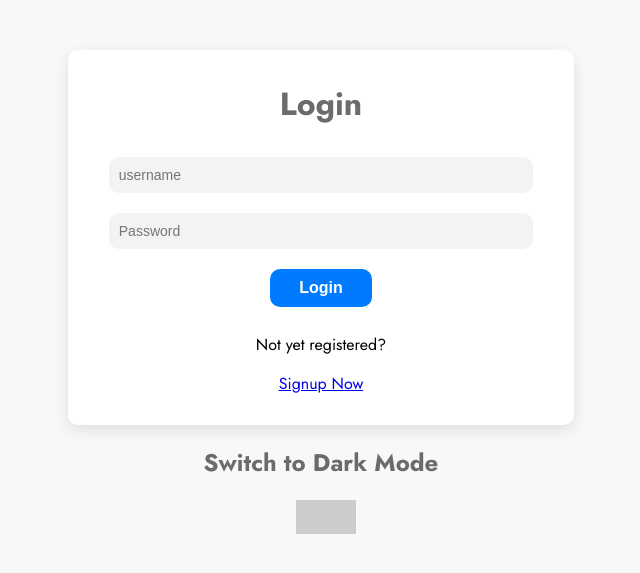
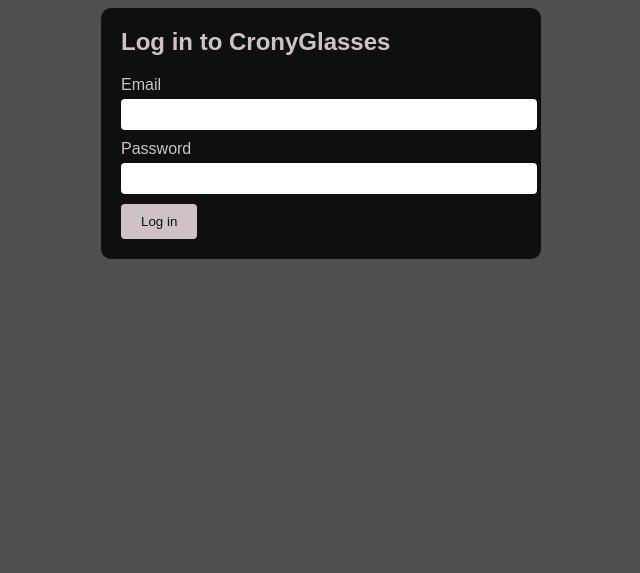
Before and after one commit to freedompraise/CronyGlasses, a Django app: template service/templates/service/login.html in a window 1280 px wide. Shown: the top 573 px of the page, without its empty margins (319-959 px from the left). Run offline with Django 4.2, Linux system fonts and the light colour scheme; the template is opened without the code that fills it, so the values that code supplies are empty.

Commit message:
login order restored

```diff
--- a/service/templates/service/login.html
+++ b/service/templates/service/login.html
@@ -1,38 +1,34 @@
 {% load static %}
-
 <!DOCTYPE html>
 <html>
   <head>
-	<title>Login | SkyCast</title>
-	<link rel="stylesheet" type="text/css" href="{% static 'style/login.css' %}">
-	<link rel="stylesheet" href="https://cdnjs.cloudflare.com/ajax/libs/font-awesome/5.15.2/css/all.min.css" integrity="sha512-9XZlBtV0zgI0W8VvTfNinN7VYRXQEHiCOp8rjKX9Rd7VrTOcNVYYbh8i0QK1C3FsYfWo3MlCgsrKjJGuUSLo1g==" crossorigin="anonymous" />
+    <title>Login - CronyGlasses</title>
+    <link rel="stylesheet" type="text/css" href="{% static 'styles/register.css' %}">
+
   </head>
 
-<body>
-  <div class="login-box">
-    <h1>Login</h1>
-    <form method = "POST">
+
+  <div class="container">
+    <div class="row justify-content-center">
+      <div class="col-md-6">
+        <div class="card">
+          <div class="card-body">
+
+            <form method="POST">
               {% csrf_token %}
-      {% if error_message %}
-      <p>{{ error_message }}</p>
-      {% endif %}
-      <input type="text" placeholder="username" name="username" id="login-input">
-      <input type="password" placeholder="Password" name="password" id="login-input">
-      <button type="submit" id="login-button">Login</button>
-      <div class="register-text">
-        <p>Not yet registered?</p> <a href = "{% url 'register' %}">Signup Now</a>
+              <h2 class="card-title mb-4">Log in to CronyGlasses</h2>
+              <div class="form-group">
+                <label for="email">Email</label>
+                <input type="email" name="email" id="email" class="form-control" required>
               </div>
+              <div class="form-group">
+                <label for="password">Password</label>
+                <input type="password" name="password" id="password" class="form-control" required>
+              </div>
+              <button type="submit" class="btn btn-primary btn-block">Log in</button>
             </form>
           </div>
-
-  <div class="theme-toggle">
-    <h2></h2>
-    <label class="switch">
-      <input type="checkbox" onclick="switchTheme()">
-      <span class="slider"></span>
-    </label>
         </div>
       </div>
-	<script type="text/javascript" src="{% static 'js/darkmode.js' %}"></script>
-</body>
-</html>
+    </div>
+  </div>
--- a/static/styles/login.css
+++ b/static/styles/login.css
@@ -1,158 +1,31 @@
-@import url('https://fonts.googleapis.com/css2?family=Jost:wght@100;300;400;700&display=swap');
-
 body {
-  font-family: 'Jost', sans-serif;
-  background-color: #f8f8f8;
-  transition: 0.5s;
+  background-color: #cfc2c4;
 }
 
-body.dark-mode {
-  background-color: #121212;
+.card {
+  margin: 50px auto;
+  border: none;
+  box-shadow: 0px 0px 10px rgba(0, 0, 0, 0.1);
 }
 
-.login-box {
-  background-color: white;
-  width: 25%;
-  border-radius: 10px;
-  margin: auto;
-  margin-top: 50px;
-  padding-top: 10px;
-  padding-bottom: 30px;
-  box-shadow: 0px 5px 15px rgba(0, 0, 0, .1);
-  transition: 0.5s;
+.card-title {
+  text-align: center;
+  font-size: 24px;
+  color: #4f4f4f;
 }
 
-@media only screen and (max-width: 768px) {
-  .login-box {
-    width: 75%;
-  }
+.form-control {
+  border: none;
+  background-color: #f4f4f4;
+  box-shadow: inset 0px 0px 5px rgba(0, 0, 0, 0.1);
+  color: #4f4f4f;
 }
 
-@media only screen and (max-width: 1366px) {
-  .login-box {
-    width: 40%;
-  }
+.btn-primary {
+  background-color: #0e0f0f;
+  border: none;
 }
 
-.login-box.dark-mode {
-  background-color: #2b2b2b;
+.btn-primary:hover {
+  background-color: #4f4f4f;
 }
-
-.login-box h1 {
-  text-align: center;
-  color: #6b6b6b;
-  transition: 0.5s;
-}
-
-.register-text h4.dark-mode{
-  color: white;
-}
-
-.login-box h1.dark-mode {
-  color: white;
-}
-
-form {
-  display: flex;
-  flex-wrap: wrap;
-  justify-content: center;
-  margin-top: 30px;
-  margin-bottom: 0;
-}
-
-.register-text {
-  width: 100%;
-  text-align: center;
-  margin-top: 10px;
-}
-
-input {
-  width: 80%;
-  margin-bottom: 20px;
-  border: none;
-  background-color: #f3f3f3;
-  border-radius: 10px;
-  padding: 10px;
-  font-size: 14px;
-  transition: 0.5s;
-}
-
-input.dark-mode {
-  background-color: #424242;
-  color: white;
-}
-
-input:focus {
-  outline: none;
-}
-
-form button {
-  width: 20%;
-  border: none;
-  background-color: #007bff;
-  border-radius: 10px;
-  padding: 10px;
-  font-size: 16px;
-  font-weight: bold;
-  color: white;
-  transition: 0.5s;
-}
-
-form button.dark-mode {
-  background-color: #794bc4;
-}
-
-form button:hover {
-  cursor: pointer;
-  background-color: #0069d9;
-}
-
-form button.dark-mode:hover {
-  background-color: #875ad1;
-}
-
-form button:focus {
-  outline: none;
-}
-
-h2 {
-  text-align: center;
-  color: #6b6b6b;
-  transition: 0.5s;
-}
-
-h2::before {
-  content: 'Switch to Dark Mode';
-}
-
-h2.dark-mode{
-  color: white;
-}
-
-h2.dark-mode::before {
-  content: 'Switch to Light Mode';
-}
-
-.switch {
-  position: relative;
-  display: inline-block;
-  width: 60px;
-  height: 34px;
-  margin-left: 48%;
-}
-
-.switch input {
-  opacity: 0;
-  width: 0;
-  height: 0;
-}
-
-.slider {
-  position: absolute;
-  cursor: pointer;
-  top: 0;
-  left: 0;
-  right: 0;
-  bottom: 0;
-  background-color: #ccc;
-}
```
Lines whose indentation alone changed are shown as unchanged.
